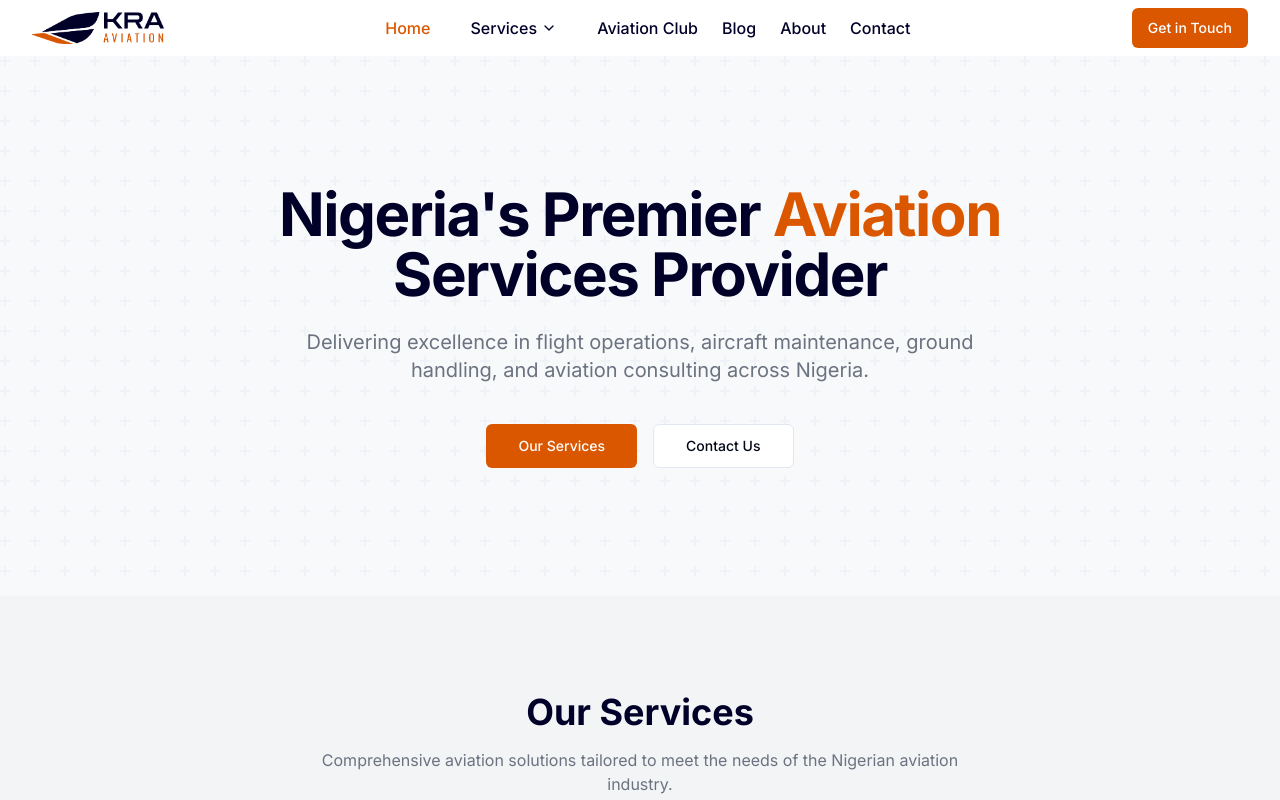
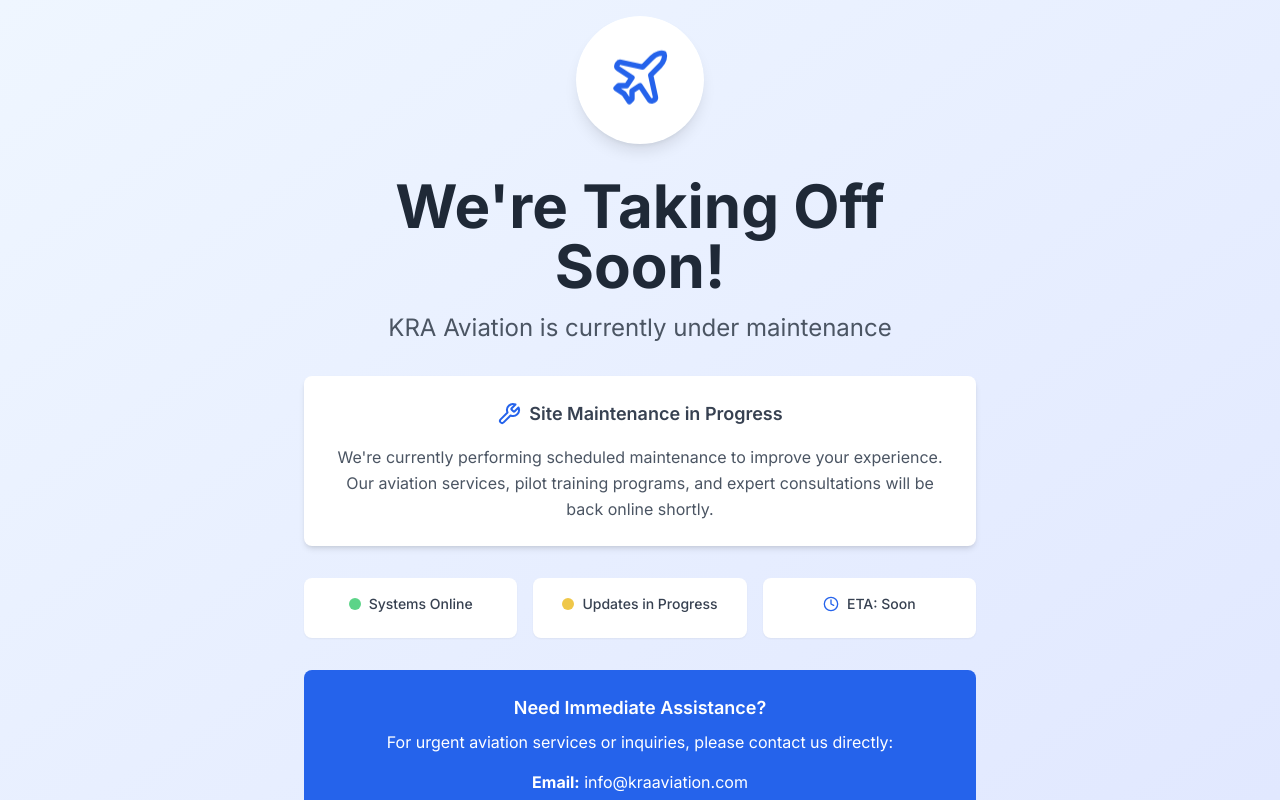
Before and after one commit to AliyuYahaya/kra-aviation, a Next.js app: page / in a window 1280 px wide. Shown: the top 800 px of the page. Built offline with nearby package versions, Linux system fonts and the light colour scheme.

Commit message:
Maintenance mode

```diff
--- a/app/layout.tsx
+++ b/app/layout.tsx
@@ -5,13 +5,15 @@ import "./globals.css"
 import { ThemeProvider } from "@/components/theme-provider"
 import Header from "@/components/header"
 import Footer from "@/components/footer"
+import MaintenanceMode from "@/components/maintenance-mode"
+import { MAINTENANCE_MODE } from "@/lib/maintenance-config"
 
 const inter = Inter({ subsets: ["latin"] })
 
 export const metadata: Metadata = {
   title: "KRA Aviation | Nigeria's Premier Aviation Services",
   description: "KRA Aviation provides top-tier aviation services, pilot training, and aviation news across Nigeria.",
-    generator: 'v0.dev'
+
 }
 
 export default function RootLayout({
@@ -26,11 +28,15 @@ export default function RootLayout({
       </head>
       <body className={inter.className}>
         <ThemeProvider attribute="class" defaultTheme="light" enableSystem disableTransitionOnChange>
-          <div className="flex min-h-screen flex-col">
-            <Header />
-            <main className="flex-1">{children}</main>
-            <Footer />
-          </div>
+          {MAINTENANCE_MODE ? (
+            <MaintenanceMode />
+          ) : (
+            <div className="flex min-h-screen flex-col">
+              <Header />
+              <main className="flex-1">{children}</main>
+              <Footer />
+            </div>
+          )}
         </ThemeProvider>
       </body>
     </html>
--- /dev/null
+++ b/components/maintenance-mode.tsx
@@ -0,0 +1,79 @@
+import React from 'react'
+import { Wrench, Plane, Clock } from 'lucide-react'
+
+const MaintenanceMode = () => {
+  return (
+    <div className="min-h-screen bg-gradient-to-br from-blue-50 to-indigo-100 flex items-center justify-center p-4">
+      <div className="text-center max-w-2xl mx-auto">
+        {/* Animated plane icon */}
+        <div className="relative mb-8">
+          <div className="absolute inset-0 bg-blue-200 rounded-full w-32 h-32 mx-auto animate-pulse opacity-30"></div>
+          <div className="relative bg-white rounded-full w-32 h-32 mx-auto flex items-center justify-center shadow-lg">
+            <Plane className="w-16 h-16 text-blue-600 animate-bounce" />
+          </div>
+        </div>
+
+        {/* Main heading */}
+        <h1 className="text-4xl md:text-6xl font-bold text-gray-800 mb-4">
+          We're Taking Off Soon!
+        </h1>
+
+        {/* Subheading */}
+        <h2 className="text-xl md:text-2xl text-gray-600 mb-8">
+          KRA Aviation is currently under maintenance
+        </h2>
+
+        {/* Description */}
+        <div className="bg-white rounded-lg shadow-md p-6 mb-8">
+          <div className="flex items-center justify-center mb-4">
+            <Wrench className="w-6 h-6 text-blue-600 mr-2" />
+            <span className="text-lg font-semibold text-gray-700">Site Maintenance in Progress</span>
+          </div>
+          <p className="text-gray-600 leading-relaxed">
+            We're currently performing scheduled maintenance to improve your experience.
+            Our aviation services, pilot training programs, and expert consultations will be back online shortly.
+          </p>
+        </div>
+
+        {/* Status indicators */}
+        <div className="grid grid-cols-1 md:grid-cols-3 gap-4 mb-8">
+          <div className="bg-white rounded-lg p-4 shadow-sm">
+            <div className="flex items-center justify-center mb-2">
+              <div className="w-3 h-3 bg-green-500 rounded-full animate-pulse mr-2"></div>
+              <span className="text-sm font-medium text-gray-700">Systems Online</span>
+            </div>
+          </div>
+          <div className="bg-white rounded-lg p-4 shadow-sm">
+            <div className="flex items-center justify-center mb-2">
+              <div className="w-3 h-3 bg-yellow-500 rounded-full animate-pulse mr-2"></div>
+              <span className="text-sm font-medium text-gray-700">Updates in Progress</span>
+            </div>
+          </div>
+          <div className="bg-white rounded-lg p-4 shadow-sm">
+            <div className="flex items-center justify-center mb-2">
+              <Clock className="w-4 h-4 text-blue-600 mr-2" />
+              <span className="text-sm font-medium text-gray-700">ETA: Soon</span>
+            </div>
+          </div>
+        </div>
+
+        {/* Contact information */}
+        <div className="bg-blue-600 text-white rounded-lg p-6">
+          <h3 className="text-lg font-semibold mb-2">Need Immediate Assistance?</h3>
+          <p className="mb-4">For urgent aviation services or inquiries, please contact us directly:</p>
+          <div className="space-y-2">
+            <p><strong>Email:</strong> info@kraaviation.com</p>
+            <p><strong>Phone:</strong> +234 (0) XXX XXX XXXX</p>
+          </div>
+        </div>
+
+        {/* Footer */}
+        <div className="mt-8 text-sm text-gray-500">
+          <p>&copy; 2024 KRA Aviation. We'll be back soon!</p>
+        </div>
+      </div>
+    </div>
+  )
+}
+
+export default MaintenanceMode
--- /dev/null
+++ b/lib/maintenance-config.ts
@@ -0,0 +1,14 @@
+// Maintenance Mode Configuration
+// Set MAINTENANCE_MODE to true to enable maintenance screen
+// Set MAINTENANCE_MODE to false to show normal site
+
+export const MAINTENANCE_MODE = true
+
+// Optional: Add IP addresses that can bypass maintenance mode (for testing)
+export const BYPASS_IPS = [
+  // '192.168.1.100', // Example: your local IP
+  // Add your IP addresses here if you want to bypass maintenance mode
+]
+
+// Optional: Add a bypass key in URL (?bypass=your-secret-key)
+export const BYPASS_KEY = 'dev-access-2024'
```
